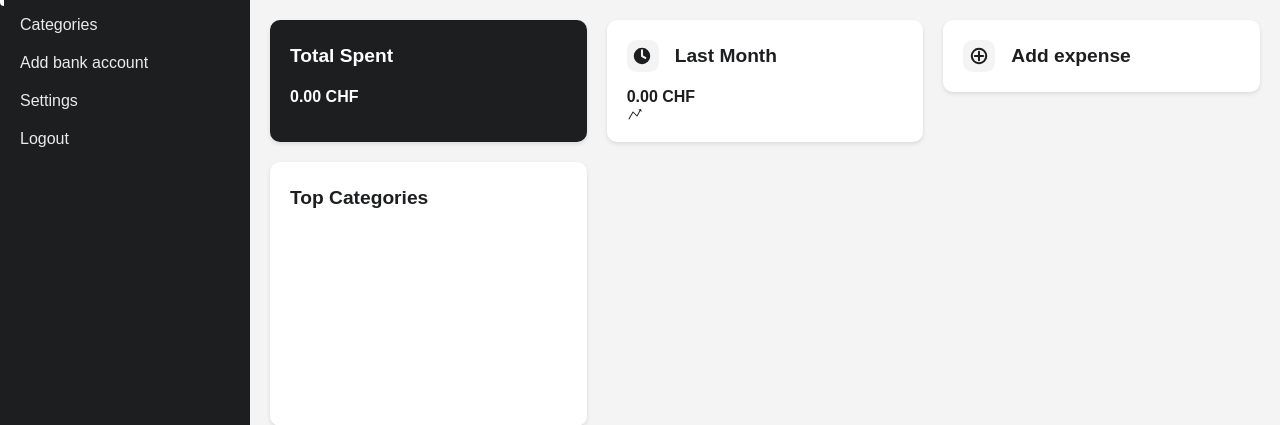
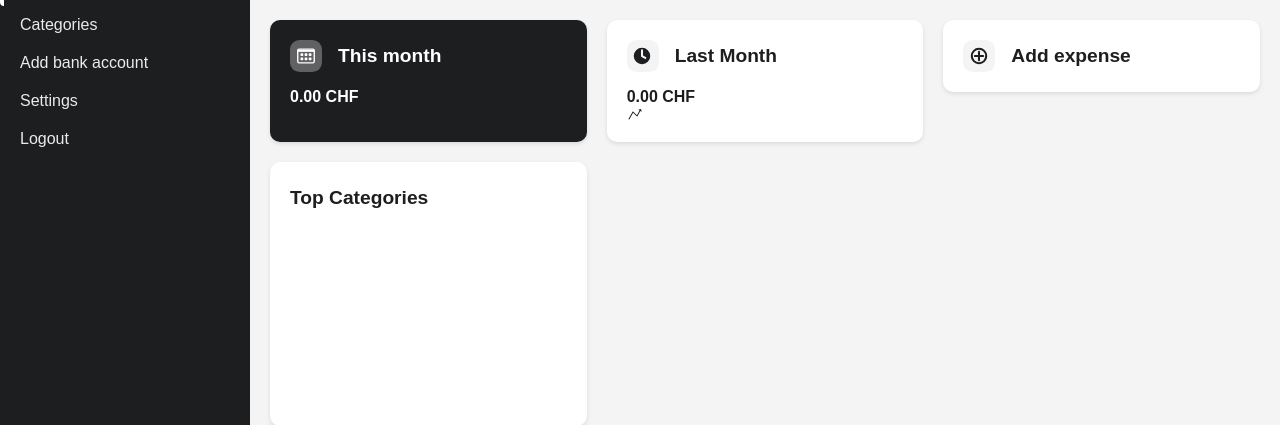
Before and after one commit to anouillz/ET-HOME, a Django app: page / in a window 1280 px wide. Shown: the part 100-525 px from the top of the page. Run offline with Django 5.2, Linux system fonts and the light colour scheme; data that the repository does not hold is empty.

Commit message:
added icon for current month

```diff
--- a/src/app/ET_HOME/templates/dashboard.html
+++ b/src/app/ET_HOME/templates/dashboard.html
@@ -19,7 +19,7 @@
     </header>
 
     <section class="widgets">
-        {% include "widgets/spendings.html" with id='current-month' %}
+        {% include "widgets/spendings.html" with id='current-month' icon='images/icon_current_month.svg' %}
         {% include "widgets/last_month.html" with id='last-month' icon='images/icon_last_month.svg' %}
         {% include "widgets/add_expense.html" with id='add-expense' icon='images/icon_add_expense.svg' %}
         {% include "widgets/top_categories.html" with id='top-categories' %}
--- a/src/app/ET_HOME/templates/widgets/spendings.html
+++ b/src/app/ET_HOME/templates/widgets/spendings.html
@@ -1,6 +1,6 @@
 {% extends "widgets/base.html" %}
 {% block classes %}total-spent inverted{% endblock %}
-{% block title %}Total Spent{% endblock %}
+{% block title %}This month{% endblock %}
 {% block content %}
     <span class="value">0.00 CHF</span>
 {% endblock %}
```
Also changed, not shown: src/app/static/images/icon_current_month.svg (added).
